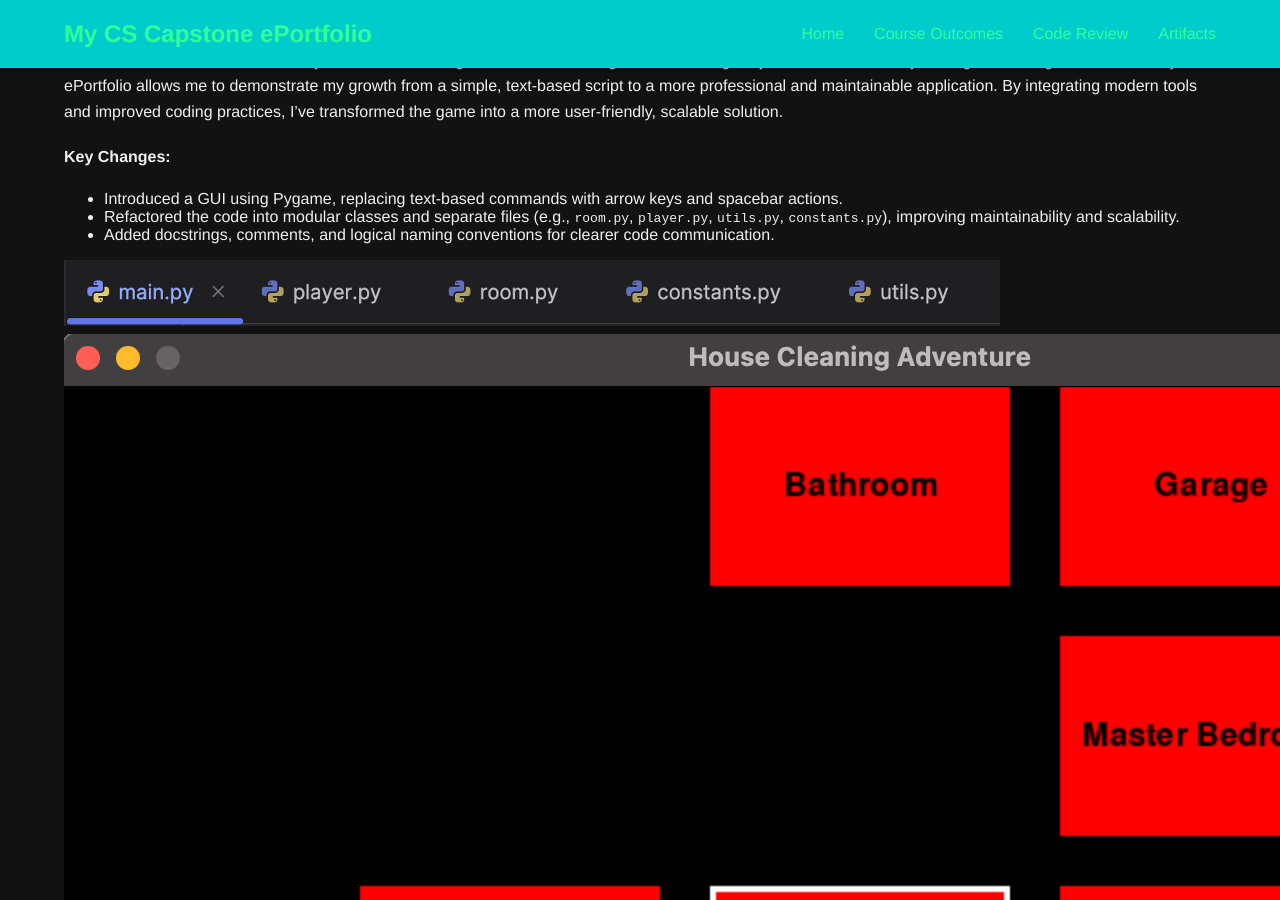
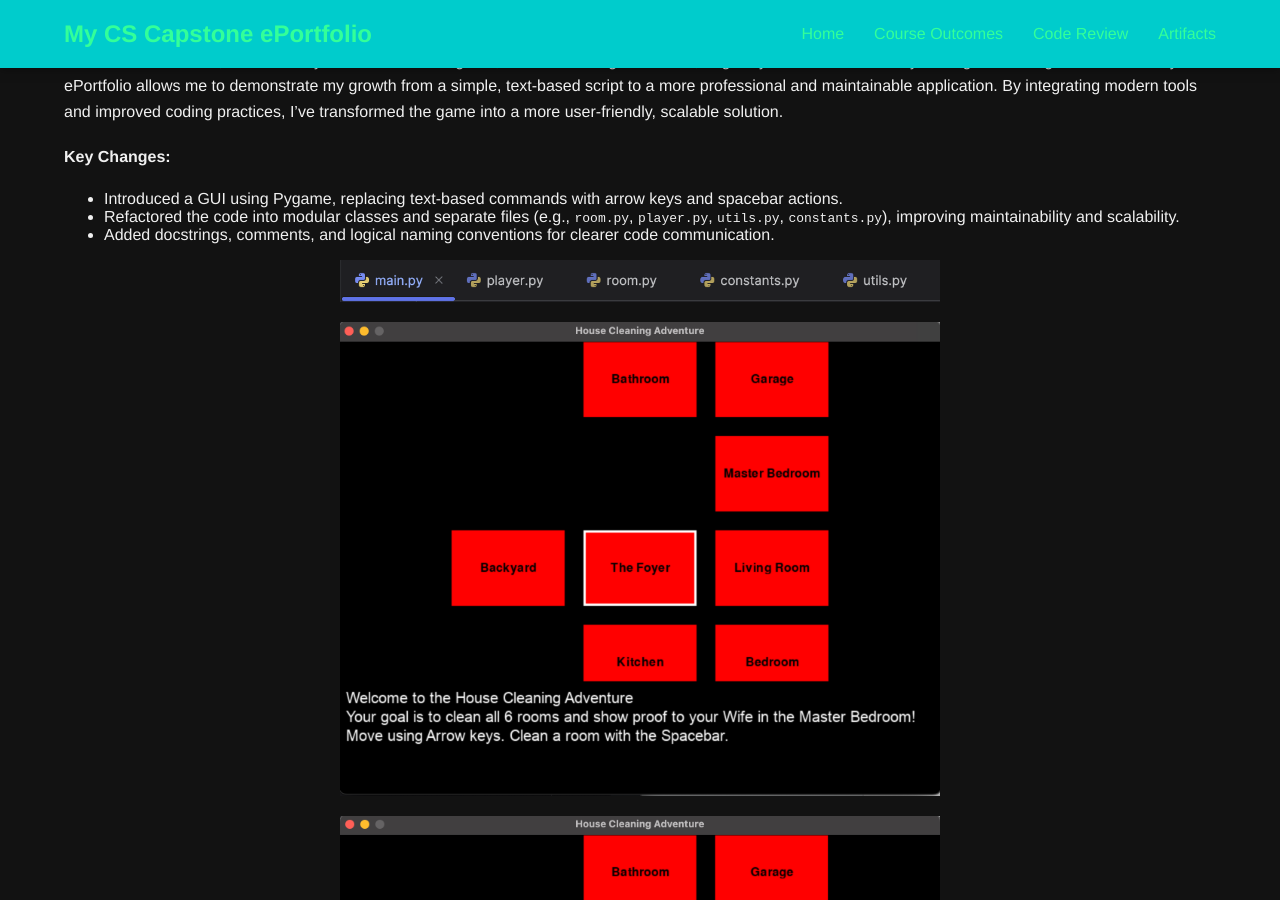
Before and after one commit to briggs8933/CS-499-Capstone, a Jekyll site: the page built from artifact_software.md, in a window 1280 px wide and 900 px high, scrolled down 454 px. Built offline with Jekyll 4.4.1, drawn with Linux system fonts in a browser that asks for light colours.

Commit message:
Update artifact_software.md

```diff
--- a/artifact_software.md
+++ b/artifact_software.md
@@ -12,9 +12,11 @@ For this enhancement, I revisited my **IT 140** text-based game, *House Cleaning
 - Refactored the code into modular classes and separate files (e.g., `room.py`, `player.py`, `utils.py`, `constants.py`), improving maintainability and scalability.
 - Added docstrings, comments, and logical naming conventions for clearer code communication.
 
-![Modular Design](assets/images/software/software3.png)
-![House Cleaning Adventure Start](assets/images/software/software2.png)
-![In-game Example](assets/images/software/software1.png)
+<img src="assets/images/software/software3.png" alt="Modular Design" width="600" style="display:block; margin:0 auto;">
+
+<img src="assets/images/software/software2.png" alt="House Cleaning Adventure Start" width="600" style="display:block; margin:0 auto;">
+
+<img src="assets/images/software/software1.png" alt="In-game Example" width="600" style="display:block; margin:0 auto;">
 
 
 **Link to Original Code:**
```
